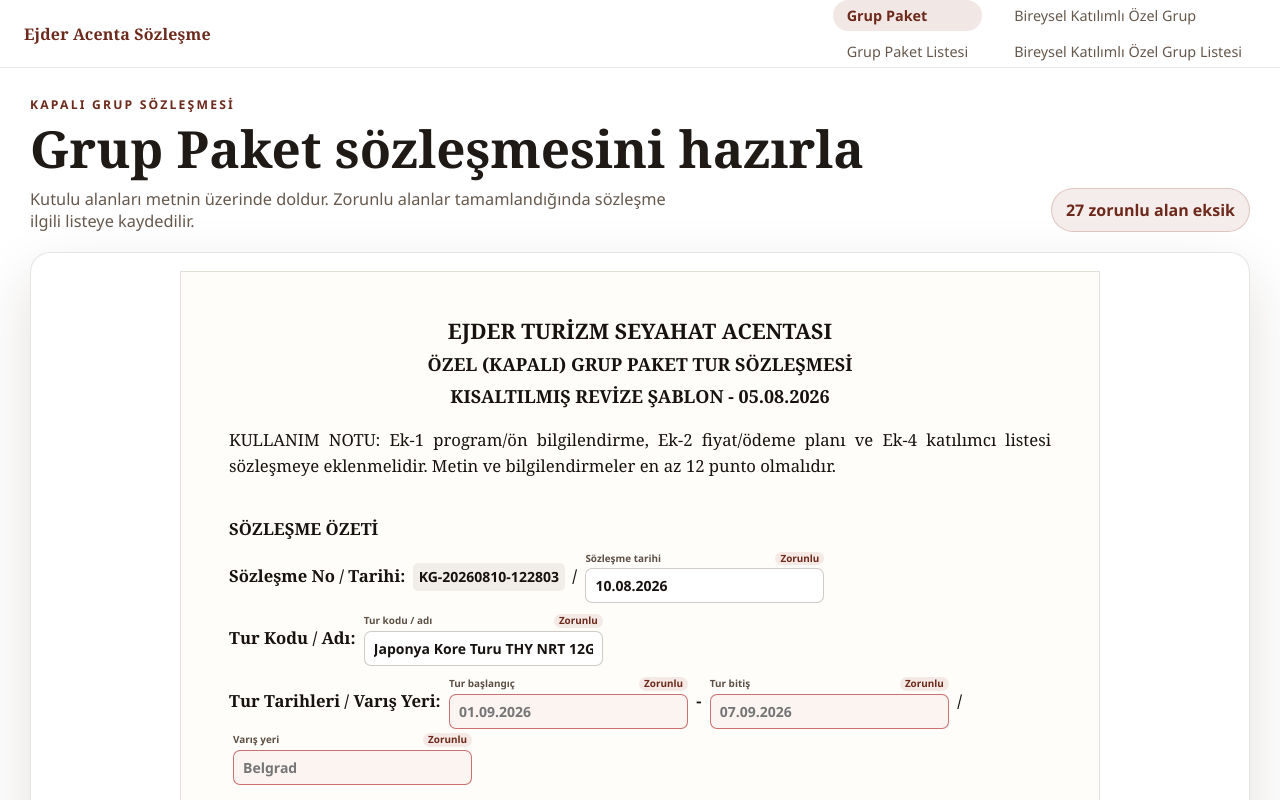
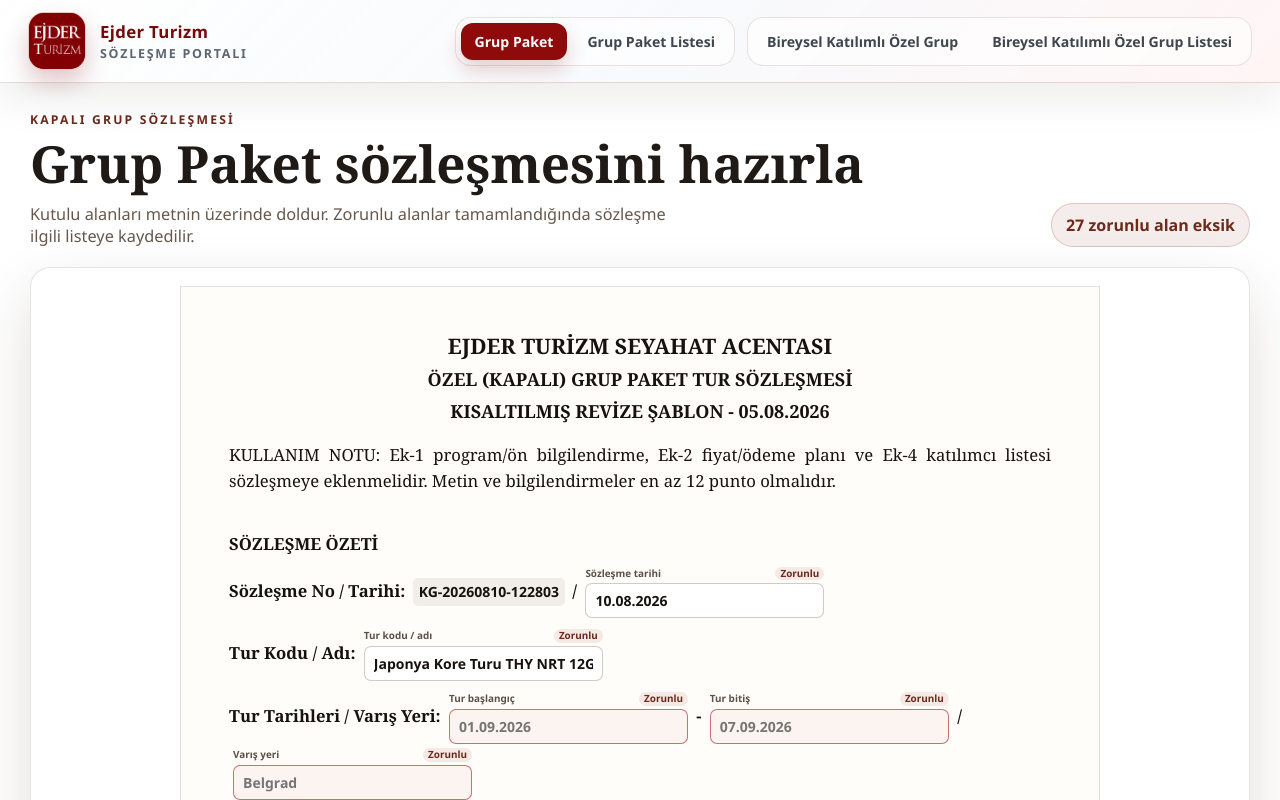
Before and after one commit to resulersurer/ejder-acentesozlesme, an Angular app: page / in a window 1280 px wide. Shown: the top 800 px of the page. Built offline with nearby package versions, Linux system fonts and the light colour scheme.

Commit message:
Header tasarimini kurumsal hale getir

```diff
--- a/src/app/app.component.ts
+++ b/src/app/app.component.ts
@@ -1,123 +1,14 @@
 import { Component } from '@angular/core';
 import { RouterModule } from '@angular/router';
+import { AppHeaderComponent } from './components/app-header/app-header.component';
 
 @Component({
   selector: 'app-root',
   standalone: true,
-  imports: [RouterModule],
+  imports: [RouterModule, AppHeaderComponent],
   template: `
-    <nav class="topnav">
-      <a class="nav-brand" routerLink="/">Ejder Acenta Sözleşme</a>
-      <div class="nav-links">
-        <div class="nav-group">
-          <div class="nav-group-links">
-            <a routerLink="/" routerLinkActive="active" [routerLinkActiveOptions]="{ exact: true }">Grup Paket</a>
-            <a routerLink="/grup-paket-listesi" routerLinkActive="active">Grup Paket Listesi</a>
-          </div>
-        </div>
-
-        <div class="nav-group">
-          <div class="nav-group-links">
-            <a routerLink="/bireysel-katilimli-ozel-grup" routerLinkActive="active">
-              Bireysel Katılımlı Özel Grup
-            </a>
-            <a routerLink="/bireysel-katilimli-ozel-grup-listesi" routerLinkActive="active">
-              Bireysel Katılımlı Özel Grup Listesi
-            </a>
-          </div>
-        </div>
-      </div>
-    </nav>
+    <app-header />
     <router-outlet></router-outlet>
   `,
-  styles: [
-    `
-      .topnav {
-        display: flex;
-        align-items: center;
-        justify-content: space-between;
-        padding: 0 24px;
-        min-height: 56px;
-        background: rgba(255, 255, 255, 0.84);
-        backdrop-filter: blur(12px);
-        border-bottom: 1px solid rgba(54, 39, 20, 0.1);
-        position: sticky;
-        top: 0;
-        z-index: 100;
-      }
-
-      .nav-brand {
-        font-family: Georgia, serif;
-        font-weight: 700;
-        font-size: 1rem;
-        color: #6d291b;
-        text-decoration: none;
-        letter-spacing: 0.01em;
-      }
-
-      .nav-links {
-        display: flex;
-        gap: 18px;
-        flex-wrap: wrap;
-        justify-content: flex-end;
-      }
-
-      .nav-group {
-        display: grid;
-      }
-
-      .nav-group-links {
-        display: grid;
-        gap: 5px;
-      }
-
-      .nav-group-links a {
-        text-decoration: none;
-        color: #66584c;
-        font-size: 0.9rem;
-        padding: 6px 14px;
-        border-radius: 999px;
-        transition:
-          background 140ms ease,
-          color 140ms ease;
-      }
-
-      .nav-group-links a:hover {
-        background: rgba(143, 61, 42, 0.08);
-        color: #6d291b;
-      }
-
-      .nav-group-links a.active {
-        background: rgba(143, 61, 42, 0.12);
-        color: #6d291b;
-        font-weight: 600;
-      }
-
-      @media (max-width: 680px) {
-        .topnav {
-          align-items: start;
-          flex-direction: column;
-          gap: 8px;
-          height: auto;
-          padding: 12px 16px;
-        }
-
-        .nav-links {
-          width: 100%;
-          justify-content: start;
-          gap: 12px;
-        }
-
-        .nav-group {
-          width: 100%;
-        }
-
-        .nav-group-links a {
-          flex: 1 1 auto;
-          text-align: center;
-        }
-      }
-    `,
-  ],
 })
 export class AppComponent {}
--- /dev/null
+++ b/src/app/components/app-header/app-header.component.css
@@ -0,0 +1,170 @@
+:host {
+  display: block;
+  position: sticky;
+  top: 0;
+  z-index: 100;
+}
+
+.site-header {
+  display: flex;
+  align-items: center;
+  justify-content: space-between;
+  gap: 24px;
+  min-height: 78px;
+  padding: 12px 28px;
+  border-bottom: 1px solid rgba(126, 20, 20, 0.16);
+  background:
+    linear-gradient(135deg, rgba(255, 255, 255, 0.94) 0%, rgba(247, 249, 252, 0.88) 52%, rgba(255, 244, 244, 0.9) 100%);
+  box-shadow: 0 16px 42px rgba(35, 23, 18, 0.08);
+  backdrop-filter: blur(18px);
+}
+
+.brand {
+  display: flex;
+  align-items: center;
+  gap: 14px;
+  min-width: 250px;
+  color: #201917;
+  text-decoration: none;
+}
+
+.brand-mark {
+  display: grid;
+  place-items: center;
+  width: 58px;
+  height: 58px;
+  overflow: hidden;
+  border: 1px solid rgba(255, 255, 255, 0.78);
+  border-radius: 16px;
+  background: #940000;
+  box-shadow:
+    0 12px 24px rgba(117, 0, 0, 0.22),
+    inset 0 1px 0 rgba(255, 255, 255, 0.22);
+}
+
+.brand-mark img {
+  display: block;
+  width: 100%;
+  height: 100%;
+  object-fit: cover;
+}
+
+.brand-copy {
+  display: grid;
+  gap: 2px;
+}
+
+.brand-copy strong {
+  color: #760909;
+  font-size: 1.05rem;
+  letter-spacing: 0.02em;
+}
+
+.brand-copy small {
+  color: #5c6673;
+  font-size: 0.78rem;
+  font-weight: 700;
+  letter-spacing: 0.14em;
+  text-transform: uppercase;
+}
+
+.nav-links {
+  display: flex;
+  align-items: stretch;
+  justify-content: flex-end;
+  gap: 12px;
+  flex-wrap: wrap;
+}
+
+.nav-cluster {
+  display: flex;
+  align-items: center;
+  gap: 6px;
+  padding: 5px;
+  border: 1px solid rgba(126, 20, 20, 0.12);
+  border-radius: 16px;
+  background: rgba(255, 255, 255, 0.64);
+}
+
+.nav-cluster a {
+  display: inline-flex;
+  align-items: center;
+  justify-content: center;
+  min-height: 36px;
+  border: 1px solid transparent;
+  border-radius: 12px;
+  padding: 8px 13px;
+  color: #3f464f;
+  font-size: 0.88rem;
+  font-weight: 700;
+  text-decoration: none;
+  transition:
+    background 150ms ease,
+    border-color 150ms ease,
+    box-shadow 150ms ease,
+    color 150ms ease,
+    transform 150ms ease;
+}
+
+.nav-cluster a:hover {
+  border-color: rgba(126, 20, 20, 0.16);
+  background: rgba(126, 20, 20, 0.07);
+  color: #760909;
+  transform: translateY(-1px);
+}
+
+.nav-cluster a.active {
+  border-color: rgba(126, 20, 20, 0.22);
+  background: #8f0a0a;
+  color: #fff;
+  box-shadow: 0 10px 20px rgba(126, 20, 20, 0.2);
+}
+
+@media (max-width: 980px) {
+  .site-header {
+    align-items: flex-start;
+    flex-direction: column;
+    gap: 14px;
+    padding: 14px 18px;
+  }
+
+  .brand {
+    min-width: 0;
+  }
+
+  .nav-links {
+    width: 100%;
+    justify-content: flex-start;
+  }
+}
+
+@media (max-width: 680px) {
+  .brand-mark {
+    width: 50px;
+    height: 50px;
+    border-radius: 14px;
+  }
+
+  .brand-copy strong {
+    font-size: 0.98rem;
+  }
+
+  .brand-copy small {
+    font-size: 0.68rem;
+  }
+
+  .nav-links,
+  .nav-cluster {
+    display: grid;
+    width: 100%;
+  }
+
+  .nav-cluster {
+    grid-template-columns: 1fr;
+  }
+
+  .nav-cluster a {
+    width: 100%;
+    text-align: center;
+  }
+}
--- /dev/null
+++ b/src/app/components/app-header/app-header.component.html
@@ -0,0 +1,27 @@
+<header class="site-header">
+  <a class="brand" routerLink="/" aria-label="Ejder Turizm ana sayfa">
+    <span class="brand-mark">
+      <img src="assets/ejder-logo.png" alt="Ejder Turizm" />
+    </span>
+    <span class="brand-copy">
+      <strong>Ejder Turizm</strong>
+      <small>Sözleşme Portalı</small>
+    </span>
+  </a>
+
+  <nav class="nav-links" aria-label="Sözleşme menüsü">
+    <div class="nav-cluster">
+      <a routerLink="/" routerLinkActive="active" [routerLinkActiveOptions]="{ exact: true }">Grup Paket</a>
+      <a routerLink="/grup-paket-listesi" routerLinkActive="active">Grup Paket Listesi</a>
+    </div>
+
+    <div class="nav-cluster">
+      <a routerLink="/bireysel-katilimli-ozel-grup" routerLinkActive="active">
+        Bireysel Katılımlı Özel Grup
+      </a>
+      <a routerLink="/bireysel-katilimli-ozel-grup-listesi" routerLinkActive="active">
+        Bireysel Katılımlı Özel Grup Listesi
+      </a>
+    </div>
+  </nav>
+</header>
```
Also changed, not shown: src/app/components/app-header/app-header.component.ts (added, +11 -0 lines), src/assets/ejder-logo.png (added).
